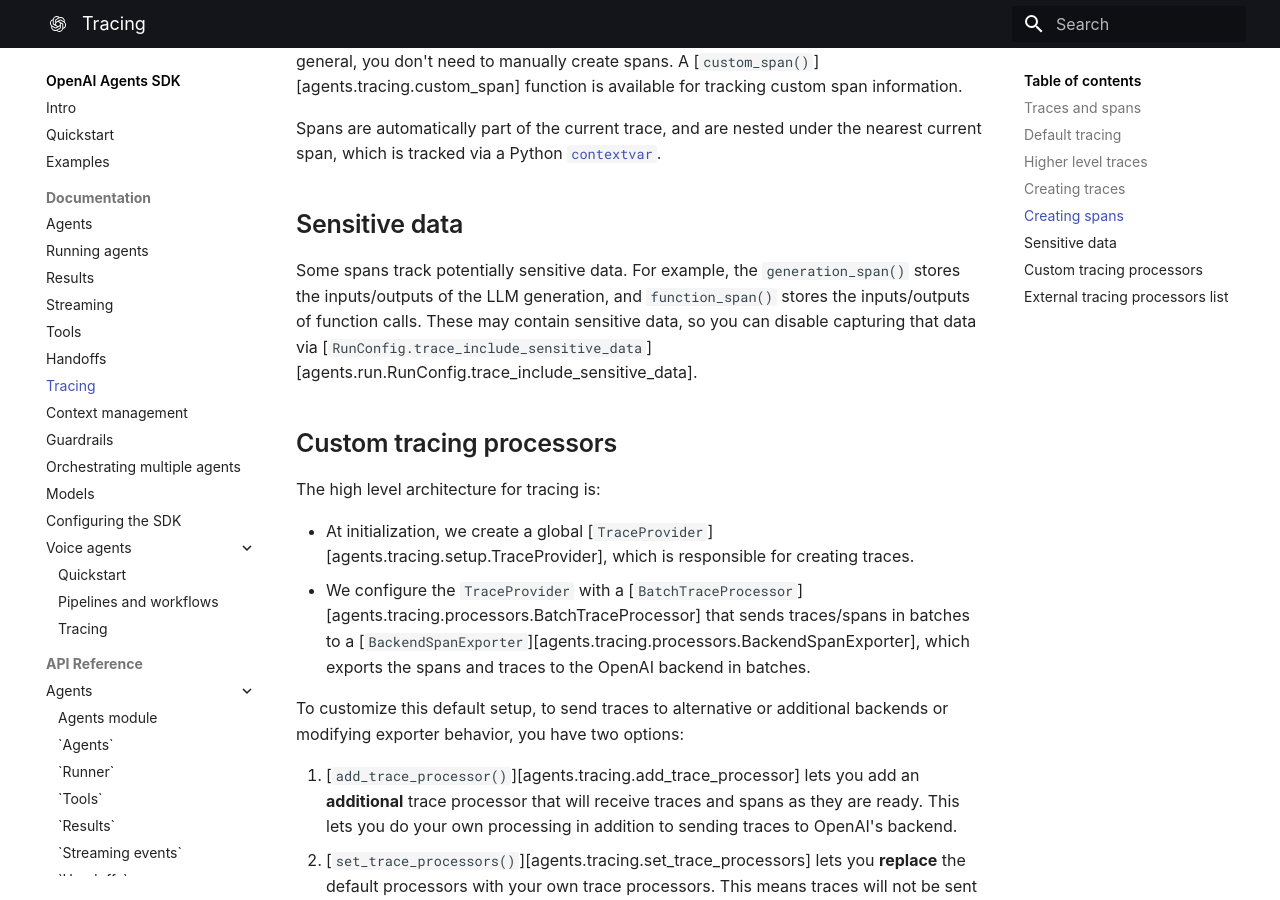
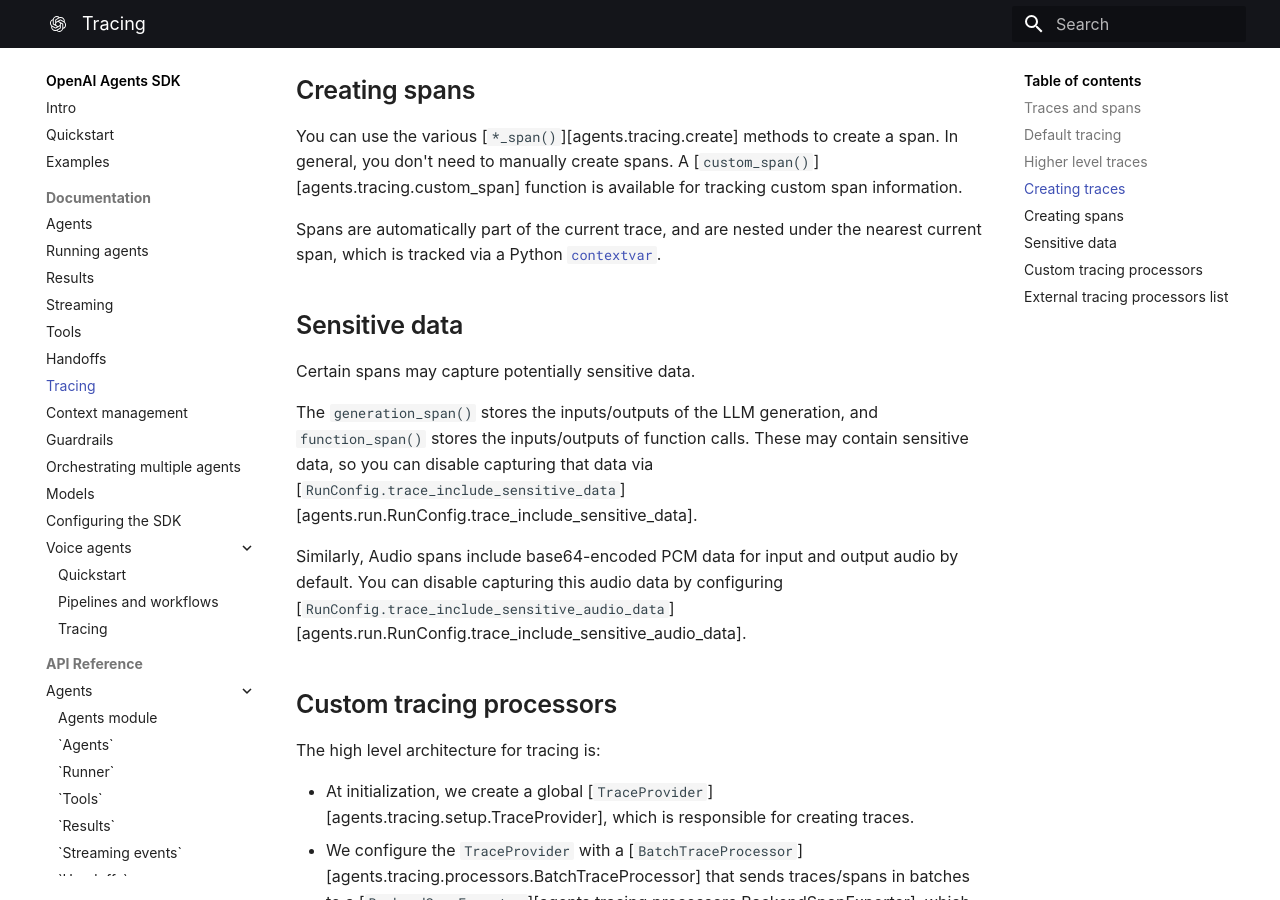
Before and after one commit to Radoslaw-Lisowski/openai-agents-python, an MkDocs documentation site: the page built from docs/tracing.md, in a window 1280 px wide and 900 px high, scrolled down 2541 px. Built offline with MkDocs 1.6.1 and Material for MkDocs 9.7.7, drawn with Linux system fonts in a browser that asks for light colours; some web fonts are replaced; some of the changed text lies outside the part shown.

Commit message:
removing erroneous changes

```diff
--- a/docs/tracing.md
+++ b/docs/tracing.md
@@ -35,6 +35,9 @@ By default, the SDK traces the following:
 -   Function tool calls are each wrapped in `function_span()`
 -   Guardrails are wrapped in `guardrail_span()`
 -   Handoffs are wrapped in `handoff_span()`
+-   Audio inputs (speech-to-text) are wrapped in a `transcription_span()`
+-   Audio outputs (text-to-speech) are wrapped in a `speech_span()`
+-   Related audio spans may be parented under a `speech_group_span()`
 
 By default, the trace is named "Agent trace". You can set this name if you use `trace`, or you can can configure the name and other properties with the [`RunConfig`][agents.run.RunConfig].
 
@@ -76,7 +79,11 @@ Spans are automatically part of the current trace, and are nested under the near
 
 ## Sensitive data
 
-Some spans track potentially sensitive data. For example, the `generation_span()` stores the inputs/outputs of the LLM generation, and `function_span()` stores the inputs/outputs of function calls. These may contain sensitive data, so you can disable capturing that data via [`RunConfig.trace_include_sensitive_data`][agents.run.RunConfig.trace_include_sensitive_data].
+Certain spans may capture potentially sensitive data.
+
+The `generation_span()` stores the inputs/outputs of the LLM generation, and `function_span()` stores the inputs/outputs of function calls. These may contain sensitive data, so you can disable capturing that data via [`RunConfig.trace_include_sensitive_data`][agents.run.RunConfig.trace_include_sensitive_data].
+
+Similarly, Audio spans include base64-encoded PCM data for input and output audio by default. You can disable capturing this audio data by configuring [`RunConfig.trace_include_sensitive_audio_data`][agents.run.RunConfig.trace_include_sensitive_audio_data].
 
 ## Custom tracing processors
 
```
Also changed, not shown: 1 other file.
